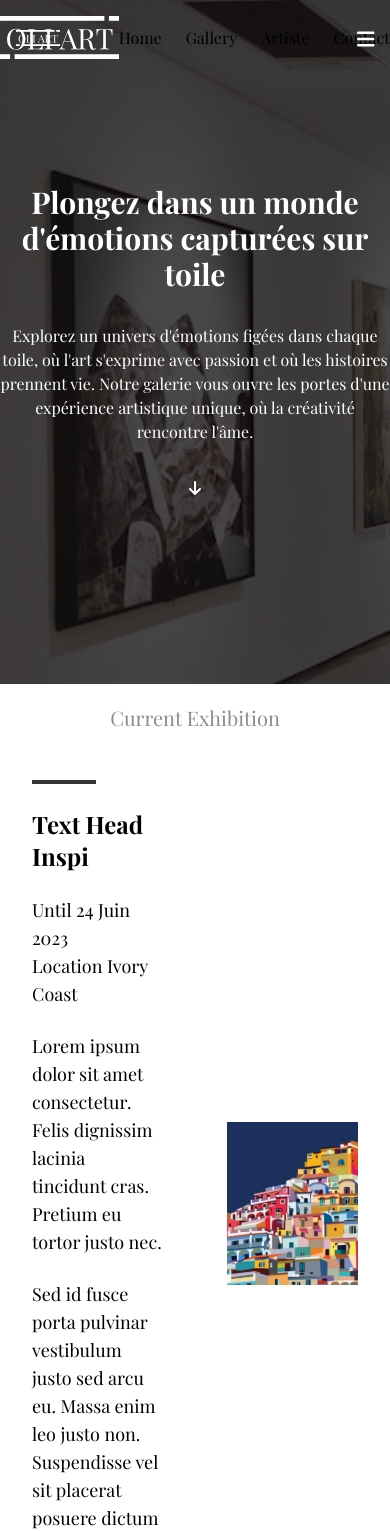
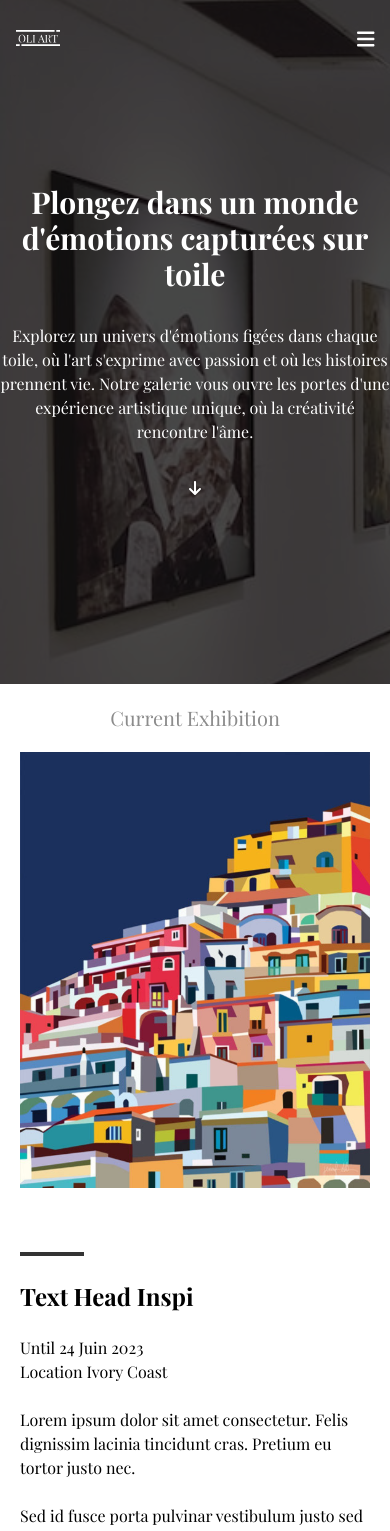
Before and after one commit to tiffan-source/ArtWebsite, a React (Create React App) app: page / in a window 390 px wide. Shown: the top 1531 px of the page. Built offline with nearby package versions, Linux system fonts and the light colour scheme; a web font is replaced by a local one.

Commit message:
Mobile version Exposure

```diff
--- a/src/components/Navbar.jsx
+++ b/src/components/Navbar.jsx
@@ -16,7 +16,7 @@ function Navbar() {
   };
   return (
     <>
-      <nav className='absolute top-0 left-0 container mx-auto py-4 z-10'>
+      <nav className='absolute top-0 left-0 container mx-auto py-4 z-10 2md:hidden'>
         <div className='flex justify-between items-center'>
           <a href="#home">
             <img src={logoImage} alt="My Logo" />
--- a/src/components/home/Exposure.jsx
+++ b/src/components/home/Exposure.jsx
@@ -7,24 +7,24 @@ import ExposureDescription from './ExposureDescription'
 function Exposure() {
     return (
         <div className='flex flex-col'>
-            <div className='flex items-center gap-16 py-12 px-8 max-w-6xl2 my-0 mx-auto'>
+            <div className='flex items-center flex-col gap-16 max-w-6xl2 mb-16 mx-5 md:mx-auto md:flex-row md:py-12 md:px-8 md:mb-0'>
                 <ExposureDescription />
 
-                <div className='grow shrink basis-default'><img src={firstExpo} alt="" className='w-full' /></div>
+                <div className='md:grow md:shrink md:basis-default -order-1 md:order-1'><img src={firstExpo} alt="" className='w-full' /></div>
             </div>
 
 
-            <div className='flex items-center gap-16 py-12 px-8 max-w-6xl2 my-0 mx-auto'>
-                <div className='grow shrink basis-default'><img src={secondExpo} alt="" className='w-full' /></div>
+            <div className='flex items-center flex-col gap-16 max-w-6xl2 mb-16 my-0 mx-5 md:mx-auto md:flex-row md:py-12 md:px-8 md:mb-0'>
+                <div className='md:grow md:shrink md:basis-default'><img src={secondExpo} alt="" className='w-full' /></div>
                 <ExposureDescription />
             </div>
 
 
 
-            <div className='flex items-center gap-16 py-12 px-8 max-w-6xl2 my-0 mx-auto'>
+            <div className='flex items-center flex-col gap-16 max-w-6xl2 mb-16 mx-5 md:mx-auto md:flex-row md:py-12 md:px-8 md:mb-0'>
                 <ExposureDescription />
 
-                <div className='grow shrink basis-default'><img src={thirdExpo} alt="" className='w-full' /></div>
+                <div className='md:grow md:shrink md:basis-default -order-1 md:order-1'><img src={thirdExpo} alt="" className='w-full' /></div>
             </div>
         </div>
 
--- a/src/components/home/ExposureDescription.jsx
+++ b/src/components/home/ExposureDescription.jsx
@@ -2,12 +2,12 @@ import React from 'react';
 
 function ExposureDescription() {
     return (
-        <div className='flex flex-col gap-y-6 grow shrink basis-default'>
+        <div className='flex flex-col gap-y-6 md:grow md:shrink md:basis-default'>
             <div className='w-16 h-1 bg-primary'></div>
             <div className='text-2xl font-bold'>Text Head Inspi</div>
-            <p className='text-lg'>Until 24 Juin 2023 <br /> Location Ivory Coast</p>
-            <div className='text-lg'>Lorem ipsum dolor sit amet consectetur. Felis dignissim lacinia tincidunt cras. Pretium eu tortor justo nec.</div>
-            <div className='text-lg'>Sed id fusce porta pulvinar vestibulum justo sed arcu eu. Massa enim leo justo non. Suspendisse vel sit placerat posuere dictum cras.</div>
+            <p>Until 24 Juin 2023 <br /> Location Ivory Coast</p>
+            <div>Lorem ipsum dolor sit amet consectetur. Felis dignissim lacinia tincidunt cras. Pretium eu tortor justo nec.</div>
+            <div>Sed id fusce porta pulvinar vestibulum justo sed arcu eu. Massa enim leo justo non. Suspendisse vel sit placerat posuere dictum cras.</div>
             <a href="https://google.com" className='max-w-max inline-block border-solid border-1 border-primary cursor-pointer py-2 px-4'>Discover</a>
         </div>
     )
--- a/src/pages/Home.jsx
+++ b/src/pages/Home.jsx
@@ -7,11 +7,11 @@ import Events from '../components/home/Events'
 function Home() {
   return (
     <div>
-        <Header/>
-        <div className='text-center text-xl text-secondary mt-5'>Current  Exhibition</div>
-        <Exposure/>
-        <Events/>
-        <Contact/>
+      <Header />
+      <div className='text-center text-xl text-secondary my-5 md:mb-0'>Current  Exhibition</div>
+      <Exposure />
+      <Events />
+      <Contact />
     </div>
   )
 }
--- a/tailwind.config.js
+++ b/tailwind.config.js
@@ -28,6 +28,9 @@ module.exports = {
       },
       gridTemplateColumns: {
         'gallery': 'repeat(auto-fit, 25rem)'
+      },
+      screens: {
+        '2md' : {'max': '767px'}
       }
     },
   },
```
